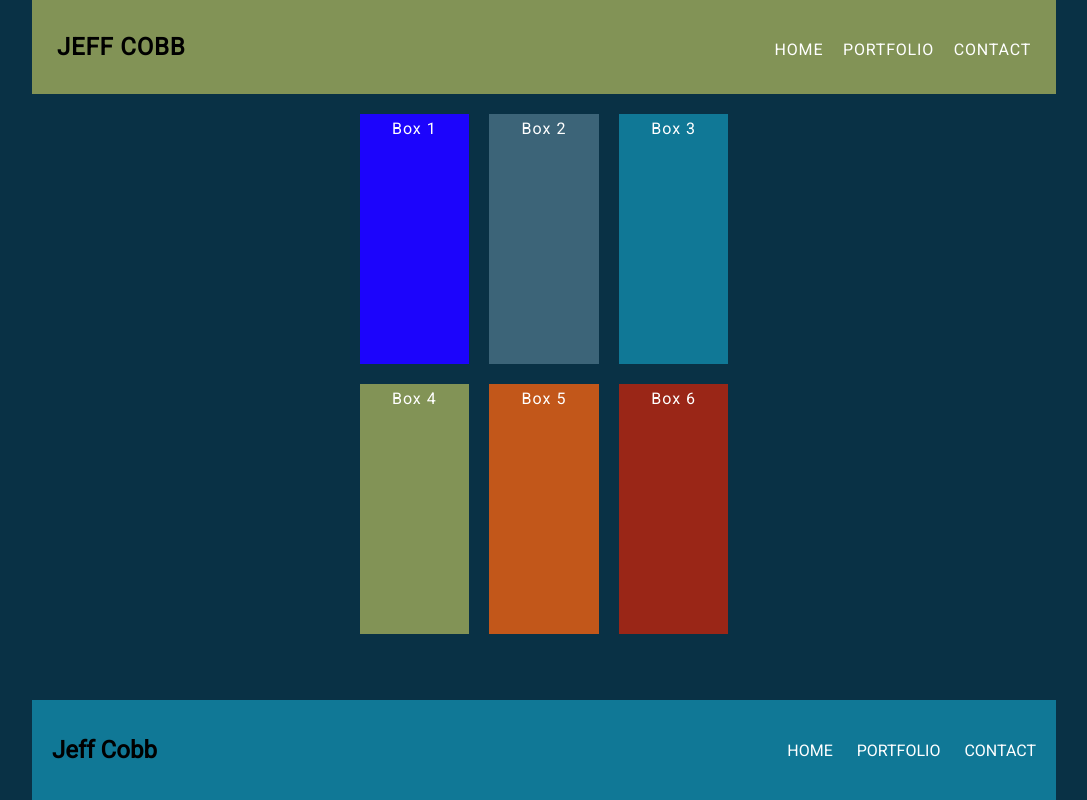
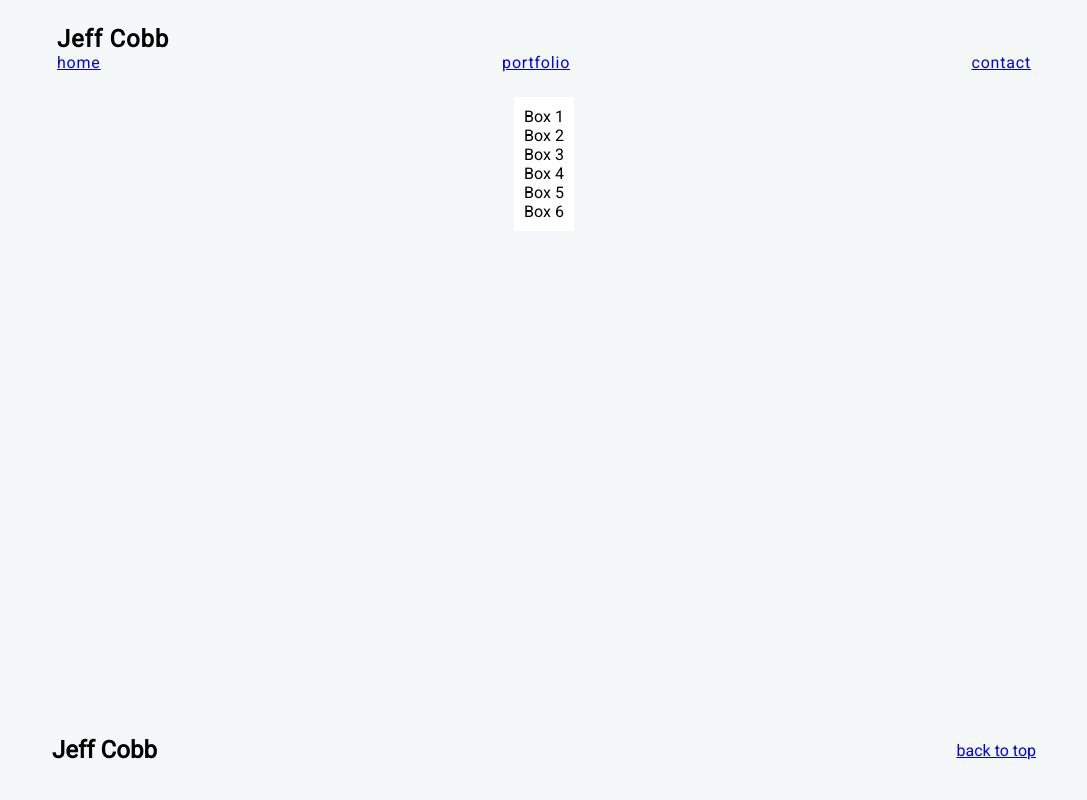
Before and after one commit to CoachemUp/Responsive-layout-site, a plain HTML site: page index.html in a window 1280 px wide. Shown: the whole page, without its empty margins (96-1183 px from the left). Drawn offline with Linux system fonts and the light colour scheme.

Commit message:
navbar finished

```diff
--- a/css/styles.css
+++ b/css/styles.css
@@ -16,52 +16,69 @@ body {
   min-height: 100vh;
   font-family: 'Roboto', sans-serif;
   color: black;
-    background-color: #093145;
+  background-color: #f5f8f9;
+}
+
+.navbar {
+  display: flex;
+  justify-content: space-between;
+  background-color: #3C6478;
+}
+
+.top-nav {
+  display: flex;
+  justify-content: space-between;
 }
 
 ul {
   list-style: none;
-    padding-left: 0;
 }
 
-a {
+.nav-link a {
+  display: flex;
+  padding: 0px 5px 0;
+  text-transform: uppercase;
+}
+
+.nav-link a:hover {
+  background-color: #C2571A;
+}
+
+h1 a, .nav-link a {
+  color: black;
   text-decoration: none;
-    text-transform: uppercase;
-    color: white;
 }
 
 nav {
   font-family: "Roboto", Arial, Verdana;
   font-weight: 400;
   letter-spacing: .05em;
-    background-color: #829356;
   padding: 25px;
 }
 
-h1, .top-nav {
-    text-align: center;
+.me {
+  display: flex;
+  justify-content: space-between;
+  background-color: #2c0df7;
 }
 
-.top-nav, .top-nav li {
-    width: 100%;
+.intro {
+  display: flex;
+  justify-content: space-between;
+  background-color: #aff707;
+  padding: 25px;
 }
 
-h1 a, .top-nav a {
-    color: #000;
+.profile-image {
+  display: flex;
+  justify-content: space-between;
+  padding: 25px;
 }
 
-.top-nav {
-    margin-top: 30px;
-}
-
-.top-nav li {
-    padding: 10px 0;
-    margin: 5px auto;
-    background-color: #fff;
-}
-
-.top-nav a {
+  h5 {
+    padding: 5px;
     text-transform: uppercase;
+    clear: both;
   }
 
 .container {
@@ -69,40 +86,10 @@ h1 a, .top-nav a {
     padding: 10px;
     margin: 0 auto;
     font-family: 'Roboto', sans-serif;
+    background-color: white;
 }
 
-.col {
-    margin: 10px;
-    min-height: 250px;
-    color: white;
-    text-align: center;
-    letter-spacing: 1px;
-    padding-top: 5px;
-}
 
-.box-1 {
-    background-color: #1c04fc;
-}
-
-.box-2 {
-    background-color: #3C6478;
-}
-
-.box-3 {
-    background-color: #107896;
-}
-
-.box-4 {
-    background-color: #829356;
-}
-
-.box-5 {
-    background-color: #C2571A;
-}
-
-.box-6 {
-    background-color: #9A2617;
-}
 
 footer {
   display: flex;
@@ -111,7 +98,6 @@ footer {
   margin-top: auto;
   padding: 0 20px;
   height: 100px;
-  background-color: #107896;
 }
 
 .full {
@@ -121,63 +107,3 @@ footer {
 /* ====================================================
        Media Queries for screens Less than 768px wide
 ======================================================= */
-
-@media (min-width: 768px) {
-    .top-nav {
-      margin-top: 0;
-    }
-
-    .top-nav li {
-      display: inline-block;
-      width: auto;
-      margin-right: 15px;
-      background-color: transparent;
-    }
-
-    .top-nav li:last-child {
-      margin-right: 0;
-    }
-
-    .top-nav a {
-      color: #fff;
-    }
-
-    .container {
-        display: flex;
-        flex-wrap: wrap;
-    }
-
-    .col {
-        flex-basis: calc(50% - 20px);
-    }
-
-    .top {
-      display: none;
-    }
-
-    .full {
-      display: inline-block;
-      margin-left: 20px;
-    }
-  }
-
-/* =================================================
-       Media Queries for screens that are over 768px
-==================================================== */
-  @media (min-width: 1024px) {
-    nav {
-      display: flex;
-      justify-content: space-between;
-      align-items: center;
-    }
-
-    .top-nav,
-    .top-nav li {
-      width: initial;
-      margin-bottom: 0;
-    }
-
-    .col {
-        flex-basis: calc(33.333% - 20px);
-    }
-  }
```
Lines whose indentation alone changed are shown as unchanged.
